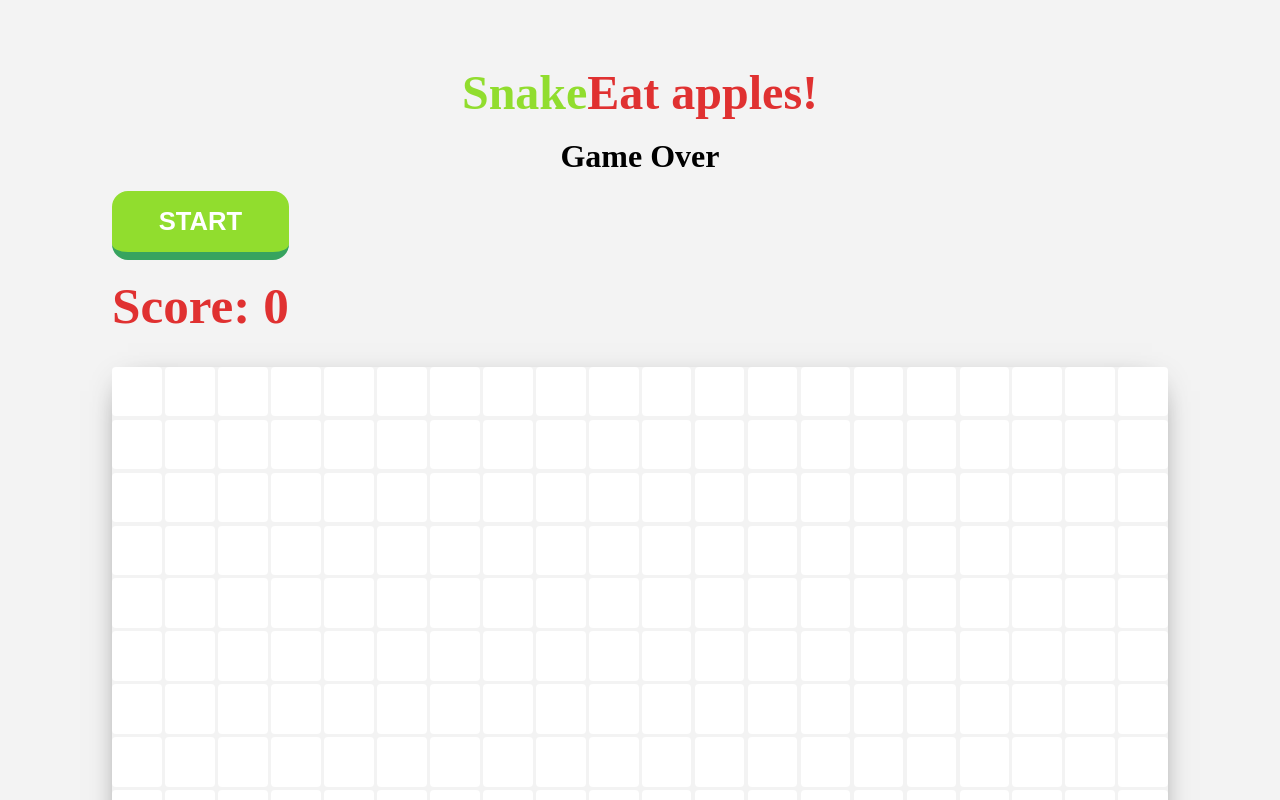
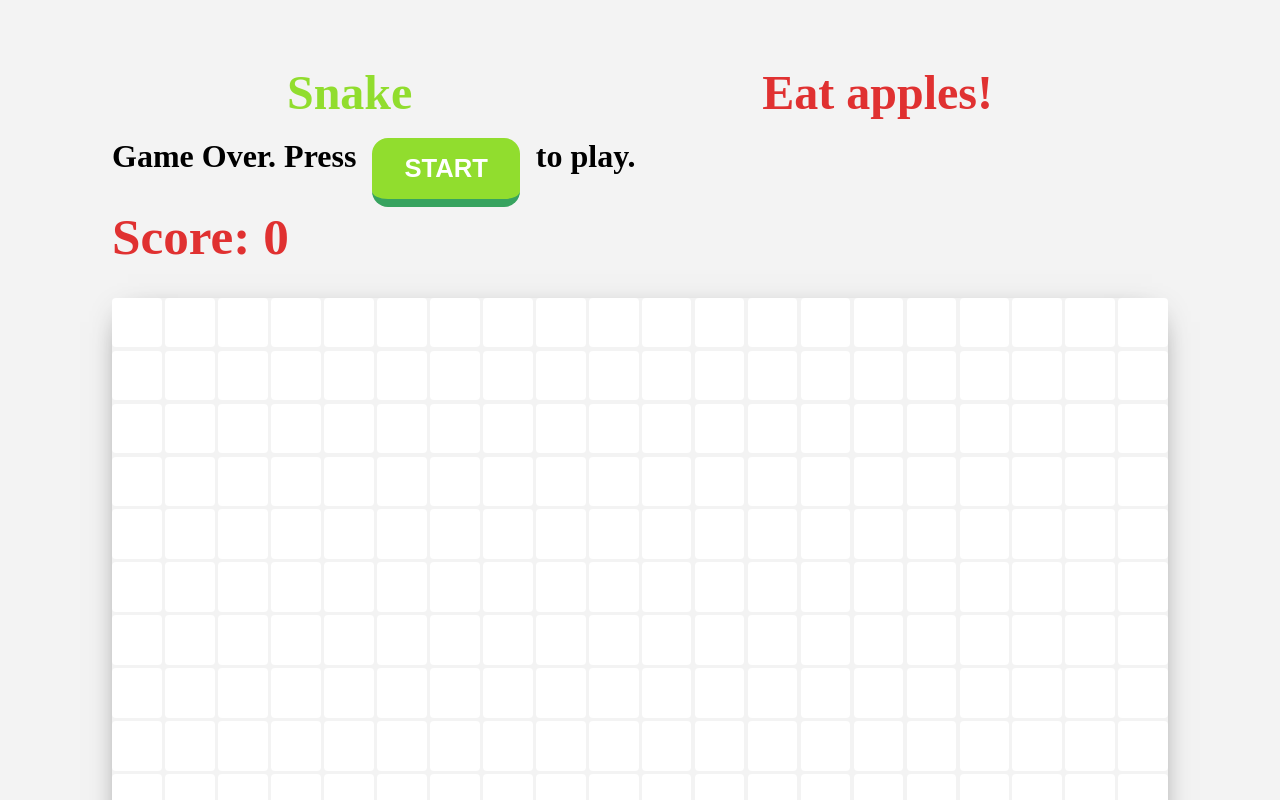
Before and after one commit to sunpochin/snake-game, a Vue app: page / in a window 1280 px wide. Shown: the top 800 px of the page. Built offline with nearby package versions, Linux system fonts and the light colour scheme.

Commit message:
feature: adjust start button location and wording.

```diff
--- a/src/components/GameContainer.vue
+++ b/src/components/GameContainer.vue
@@ -2,7 +2,11 @@
   <div>
     <div class="game-container" :style="`--tile-count: ${tileCount};`">
       <div>
-        <GameHeader :score="score" :startGame="this.startGame" />
+        <GameHeader
+          :score="score"
+          :startGame="this.startGame"
+          :isRunning="isRunning"
+        />
       </div>
       <GameBoard :tileCount="tileCount" :snake="snake" :food="food" />
     </div>
--- a/src/components/GameHeader.vue
+++ b/src/components/GameHeader.vue
@@ -4,17 +4,18 @@
       <h1 class="game-logo-title">Snake</h1>
       <h2 class="game-logo-subtitle">Eat apples!</h2>
     </div>
-    <div class="game-over">
-      <h1>Game Over</h1>
-    </div>
+    <span class="game-status">
+      <div v-if="!isRunning" class="game-over">
+        <h1>Game Over. Press</h1>
+      </div>
 
-    <div class="game-gui">
-      <div class="game-ctrl">
+      <div class="game-gui game-ctrl">
         <button class="btn btn-start" @click="startGame">Start</button>
-        <GameScore :score="score" />
       </div>
-    </div>
+      <h1>to play.</h1>
+    </span>
   </div>
+  <GameScore :score="score" />
 </template>
 
 <script lang="ts">
@@ -30,6 +31,10 @@ export default defineComponent({
     score: {
       id: Number,
       pts: Number,
+      required: true,
+    },
+    isRunning: {
+      type: Boolean,
       required: true,
     },
     startGame: Function,
@@ -54,7 +59,7 @@ export default defineComponent({
   display: flex;
   flex-direction: row;
   /* align-items: space-around; */
-  justify-content: center;
+  justify-content: space-around;
 }
 .game-logo-title {
   font-size: 3rem;
@@ -65,6 +70,11 @@ export default defineComponent({
   font-size: 3rem;
   font-weight: 800;
   color: var(--col-food-apple);
+}
+
+.game-status {
+  display: flex;
+  gap: 1rem;
 }
 
 .game-gui {
```
